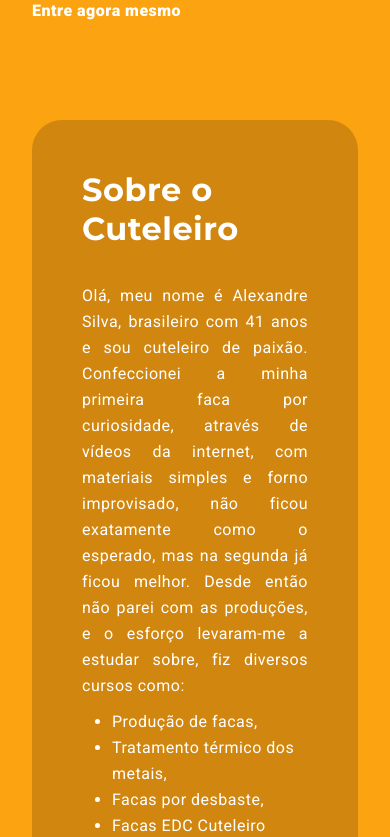
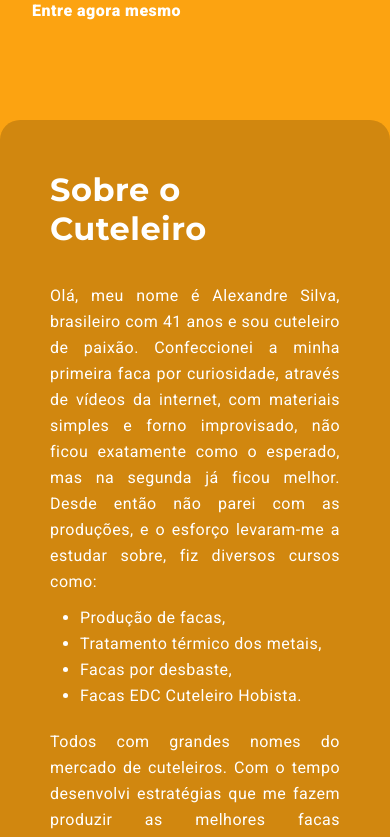
Before and after one commit to asilvacutelaria/a-silva-cutelaria, a Next.js app: page / in a window 390 px wide. Shown: the part 1440-2277 px from the top of the page. Built offline with nearby package versions, Linux system fonts and the light colour scheme.

Commit message:
Removing padding on about row mobile

```diff
--- a/src/pages/index.tsx
+++ b/src/pages/index.tsx
@@ -21,12 +21,14 @@ const Home: NextPage = () => {
         <section>
           <HomeRaffles />
         </section>
+      </div>
 
+      <div className={styles.container} id={styles.aboutContainerId}>
         <section>
           <About />
         </section>
+      </div>
 
-      </div>
       <Footer />
       </NavBarProvider>
     </>
--- a/src/styles/components/About.module.css
+++ b/src/styles/components/About.module.css
@@ -48,8 +48,8 @@
 }
 
 @media(max-width: 529.9px) {
-    .aboutContainer div:last-child {
-
+    .aboutContainer {
+        border-radius: 20px;
     }
 }
 
--- a/src/styles/pages/Home.module.css
+++ b/src/styles/pages/Home.module.css
@@ -1,3 +1,9 @@
 .container {
   padding: 0 2rem;
 }
+
+@media(max-width: 529.9px) {
+  #aboutContainerId {
+    padding: 0;
+  }
+}
```
